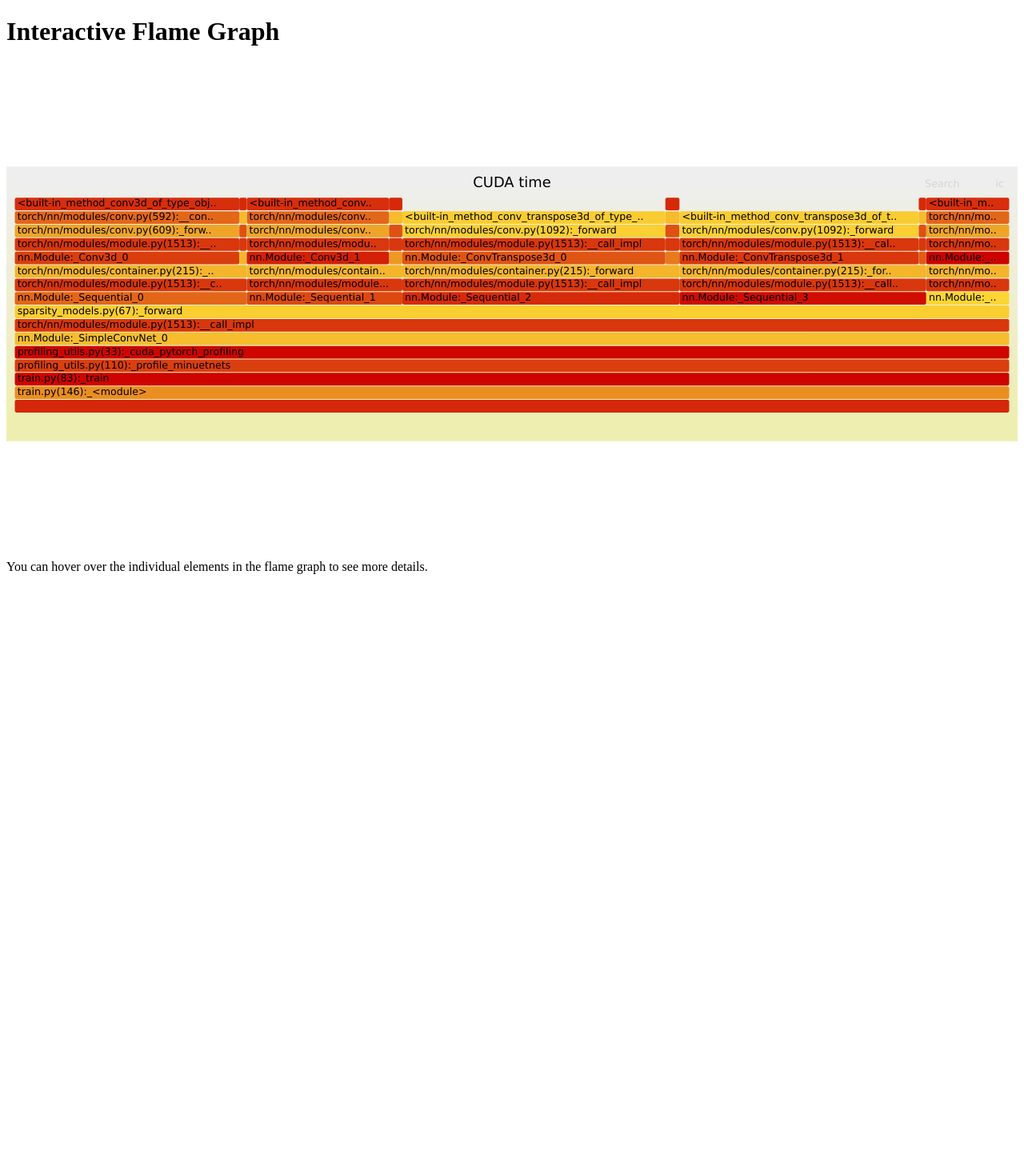
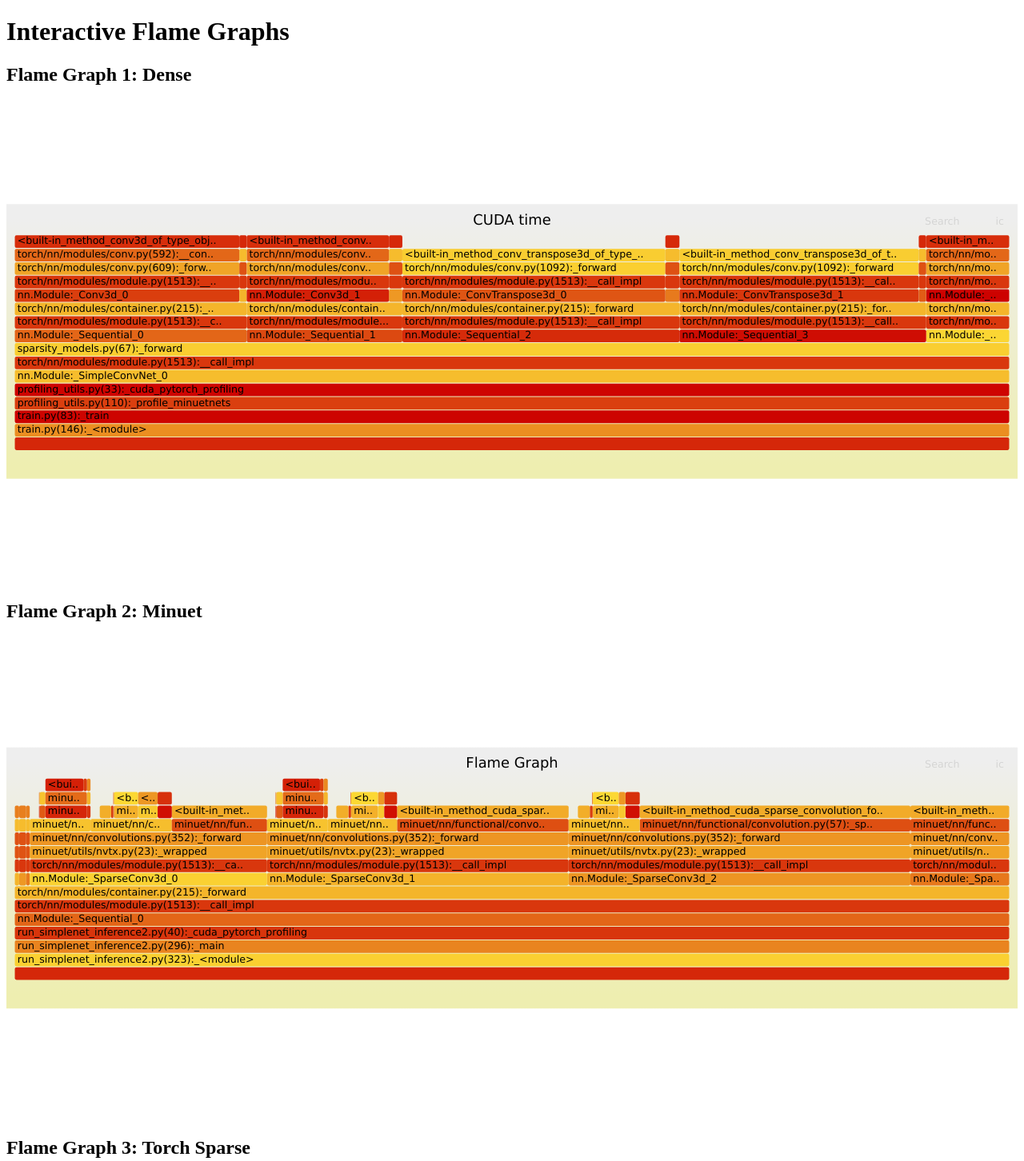
Before and after one commit to ErinTUDelft/Sparsity_addendum, a plain HTML site: page index.html in a window 1280 px wide. Shown: the top 1452 px of the page at 80% size. Before the commit the page ends 800 px from the top, so only its background shows below. Drawn offline with Linux system fonts and the light colour scheme.

Commit message:
Update index.html

```diff
--- a/index.html
+++ b/index.html
@@ -3,13 +3,26 @@
 <head>
     <meta charset="UTF-8">
     <meta name="viewport" content="width=device-width, initial-scale=1.0">
-    <title>Interactive Flame Graph</title>
+    <title>Interactive Flame Graphs</title>
 </head>
 <body>
-    <h1>Interactive Flame Graph</h1>
+    <h1>Interactive Flame Graphs</h1>
+
+    <h2>Flame Graph 1: Dense</h2>
     <object type="image/svg+xml" data="svg/flame_dense.svg" width="100%" height="600px">
         Your browser does not support SVG
     </object>
-    <p>You can hover over the individual elements in the flame graph to see more details.</p>
+
+    <h2>Flame Graph 2: Minuet</h2>
+    <object type="image/svg+xml" data="svg/minuet.svg" width="100%" height="600px">
+        Your browser does not support SVG
+    </object>
+
+    <h2>Flame Graph 3: Torch Sparse</h2>
+    <object type="image/svg+xml" data="svg/torchsparse.svg" width="100%" height="600px">
+        Your browser does not support SVG
+    </object>
+
+    <p>You can hover over the individual elements in the flame graphs to see more details.</p>
 </body>
 </html>
```
